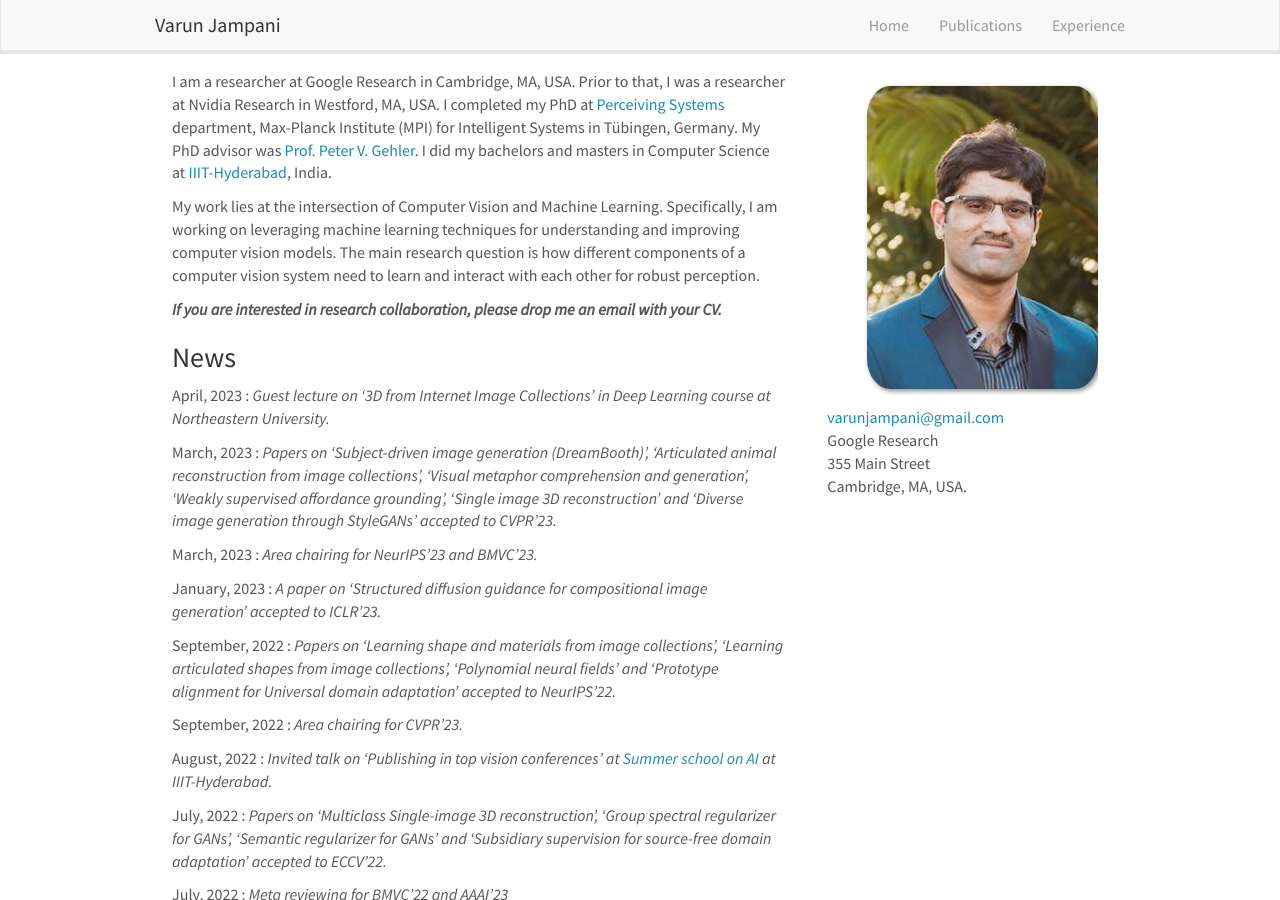
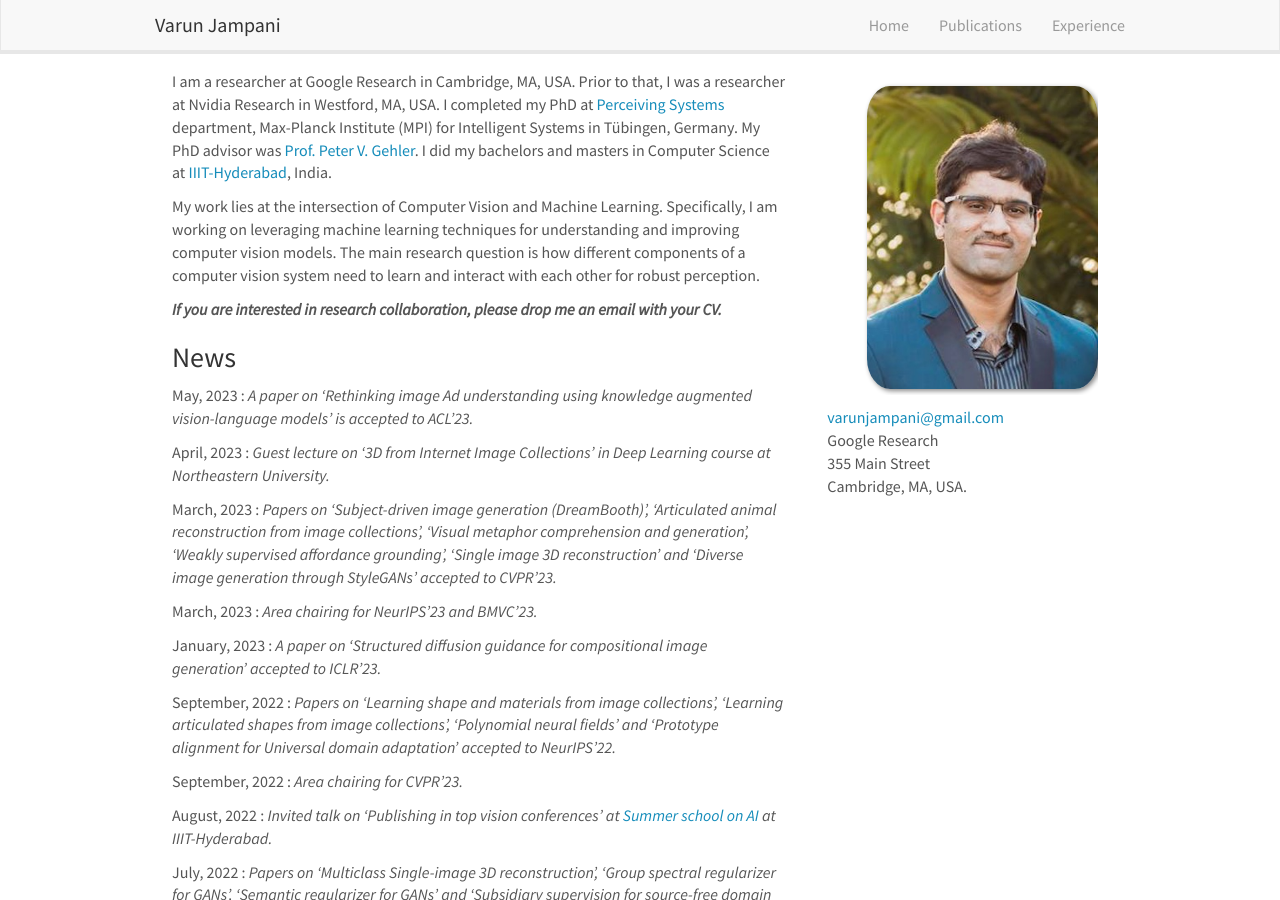
Before and after one commit to varunjampani/varunjampani.github.io, a Jekyll site: the page built from _pages/home.md, in a window 1280 px wide and 900 px high. Built offline with Jekyll 4.4.1, drawn with Linux system fonts in a browser that asks for light colours; nearby versions of some CDN libraries.

Commit message:
Update news.yml

```diff
--- a/_data/news.yml
+++ b/_data/news.yml
@@ -1,3 +1,6 @@
+- date: May, 2023
+  headline: A paper on 'Rethinking image Ad understanding using knowledge augmented vision-language models' is accepted to ACL'23.
+
 - date: April, 2023
   headline: Guest lecture on '3D from Internet Image Collections' in Deep Learning course at Northeastern University.
 
```
